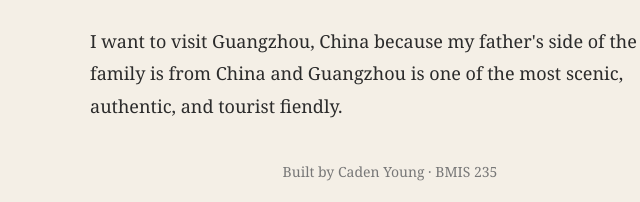
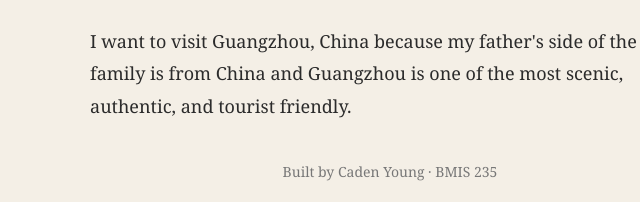
Before and after one commit to CadenYoung123/bmis235-html-3, a plain HTML site: page china.html in a window 1280 px wide. Shown: the part 295-497 px from the top of the page, 250-890 px from the left. Drawn offline with Linux system fonts and the light colour scheme.

Commit message:
Fix typo in description of Guangzhou

```diff
--- a/china.html
+++ b/china.html
@@ -27,7 +27,7 @@
 
 <h1>Guangzhou, China</h1>
 <p>Guangzhou is a major port city in southern China on the Pearl River. It is famous for Cantonese cuisine, especially dim sum, and for landmarks like the Canton Tower.</p>
-<p>I want to visit Guangzhou, China because my father's side of the family is from China and Guangzhou is one of the most scenic, authentic, and tourist fiendly.</p>
+<p>I want to visit Guangzhou, China because my father's side of the family is from China and Guangzhou is one of the most scenic, authentic, and tourist friendly.</p>
 
 <!-- Footer: Caden Young -->
 <footer>Built by Caden Young &middot; BMIS 235</footer>
```
